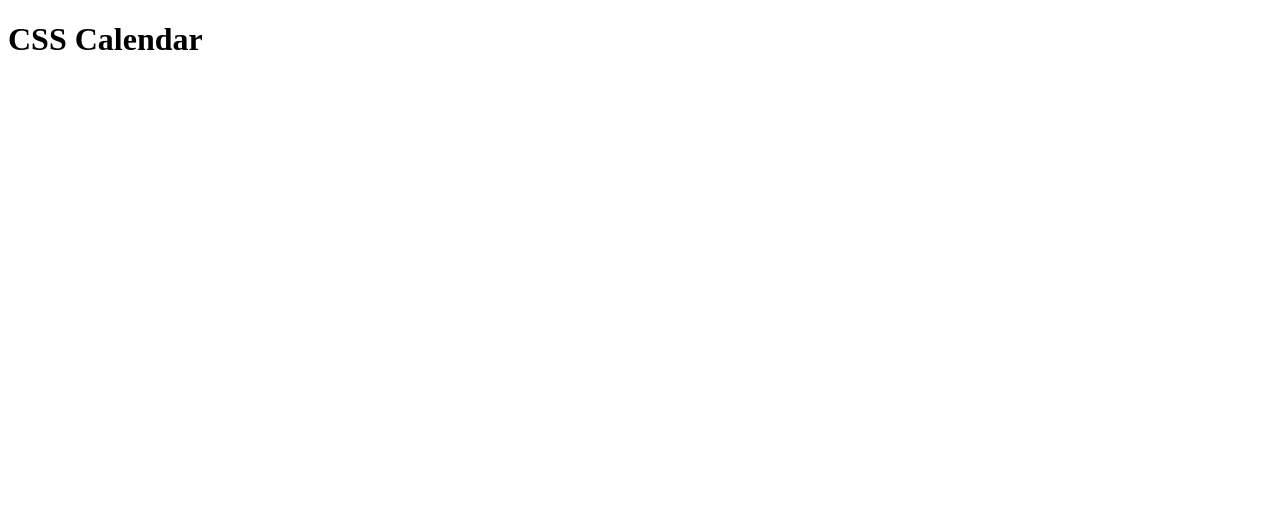
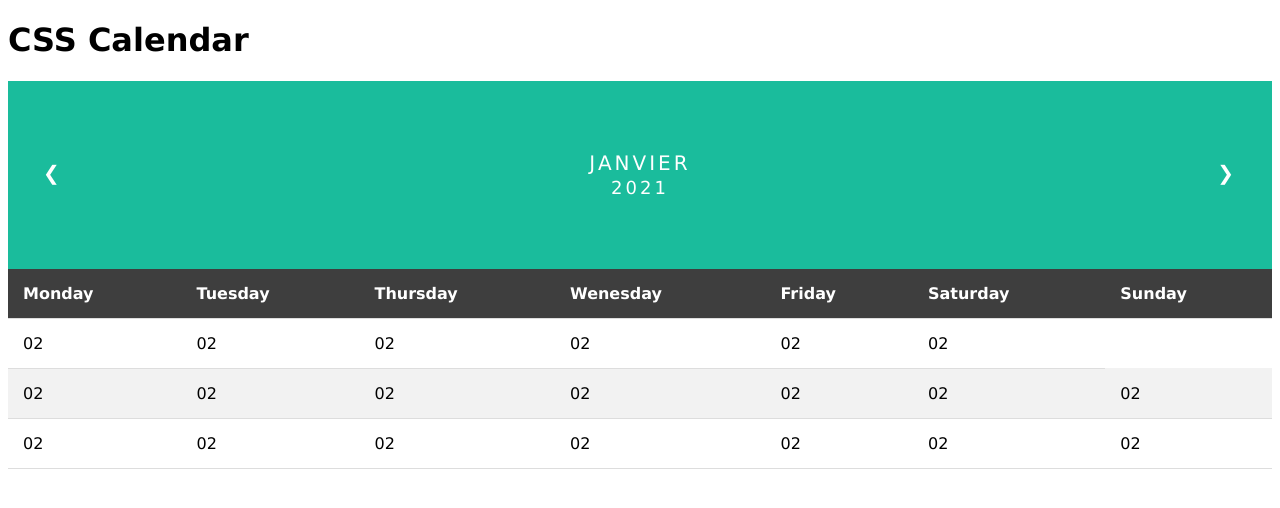
Before and after one commit to bim-g/calendar, a plain HTML site: page index.html in a window 1280 px wide. Drawn offline with Linux system fonts and the light colour scheme.

Commit message:
add css design

```diff
--- a/css/index.css
+++ b/css/index.css
@@ -0,0 +1,73 @@
+* {
+    box-sizing: border-box;
+}
+
+ul {
+    list-style-type: none;
+}
+
+body {
+    font-family: Verdana, sans-serif;
+}
+
+.month {
+    padding: 70px 25px;
+    width: 100%;
+    background: #1abc9c;
+    text-align: center;
+}
+
+.month ul {
+    margin: 0;
+    padding: 0;
+}
+
+.month ul li {
+    color: white;
+    font-size: 20px;
+    text-transform: uppercase;
+    letter-spacing: 3px;
+}
+
+.month .prev {
+    float: left;
+    padding: 10px;
+}
+.month .next {
+    float: right;
+    padding: 10px;
+}
+.month .prev:hover,
+.month .next:hover{
+    cursor: pointer;
+    background: rgba(255, 255, 255, 0.623);
+}
+
+
+table {
+    width: 100%;
+    border-collapse: collapse;
+    box-shadow: #666 0px 10px -5px;
+}
+
+th {
+    background-color: #3e3e3e;
+    color: #fff;
+    font-size: 16px;
+}
+
+th,
+td {
+    padding: 15px;
+    text-align: left;
+    border-bottom: 1px solid #ddd;
+}
+
+tr:nth-child(even) {
+    background-color: #f2f2f2;
+}
+.active {
+    padding: 5px;
+    background: #1abc9c;
+    color: white !important
+}
--- a/index.html
+++ b/index.html
@@ -3,10 +3,60 @@
 <head>
     <meta charset="UTF-8">
     <meta name="viewport" content="width=device-width, initial-scale=1.0">
+    <link rel="stylesheet" href="./css/index.css">
     <title>Calender</title>
 </head>
 <body>
     <h1>CSS Calendar</h1>
+    <div class="month">
+        <ul>
+            <li class="prev">&#10094;</li>
+            <li class="next">&#10095;</li>
+            <li>
+            <span id="thisMonth">Janvier</span><br>
+            <span style="font-size:18px" id="thisYear">2021</span>
+            </li>
+        </ul>
+    </div>
+    <table >
+        <tr>
+            <th>Monday</th>
+            <th>Tuesday</th>
+            <th>Thursday</th>
+            <th>Wenesday</th>
+            <th>Friday</th>
+            <th>Saturday</th>
+            <th>Sunday</th>
+        </tr>
+        <tbody >
+            <tr>
+                <td>02</td>
+                <td>02</td>
+                <td>02</td>
+                <td>02</td>
+                <td>02</td>
+                <td>02</td>
+            </tr>
+            <tr>
+                <td>02</td>
+                <td>02</td>
+                <td>02</td>
+                <td>02</td>
+                <td>02</td>
+                <td>02</td>
+                <td>02</td>
+            </tr>
+            <tr>
+                <td>02</td>
+                <td>02</td>
+                <td>02</td>
+                <td>02</td>
+                <td>02</td>
+                <td>02</td>
+                <td>02</td>
+            </tr>
+        </tbody>
+    </table>
 
 </body>
 </html>
```
